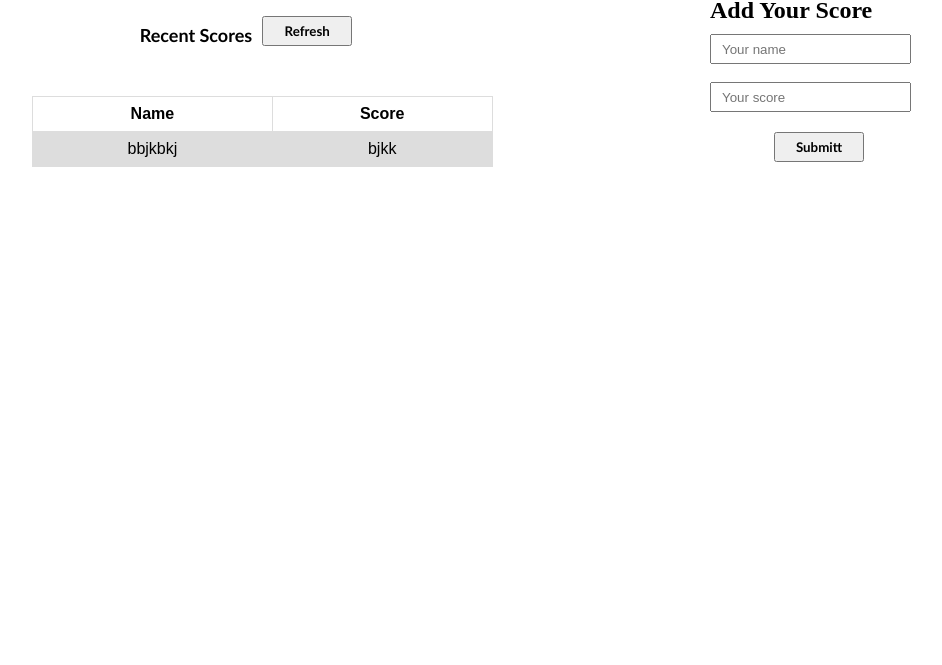
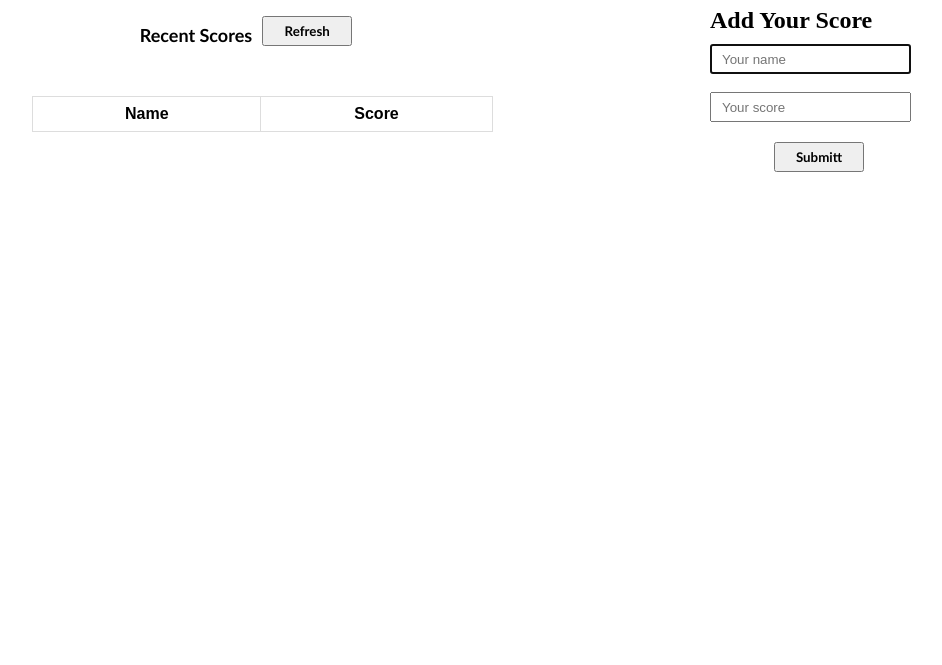
Before and after one commit to Fatima-hub333/Leaderboard, a website built with webpack: page src/index.html in a window 1280 px wide. Shown: the part 135-800 px from the top of the page, without its empty margins (250-1192 px from the left). Built offline with nearby package versions, Linux system fonts and the light colour scheme.

Commit message:
Fix css issues & set id's in index.html for JS functionalities

```diff
--- a/src/index.html
+++ b/src/index.html
@@ -3,7 +3,6 @@
 <head>
   <meta charset="UTF-8">
   <meta name="viewport" content="width=device-width, initial-scale=1.0">
-  <link rel="stylesheet" href="style.css">
   <title>LeaderBoard App</title>
 </head>
 <body>
@@ -14,25 +13,25 @@
     </div>
     <div class="namewithscore">
       <table>
+        <thead>
         <tr>
           <th>Name</th>
           <th>Score</th>
         </tr>
-  <tr>
-    <td>bbjkbkj</td>
-    <td>bjkk</td>
-  </tr>
-
+        </thead>
+        <tbody id="tbody"></tbody>
       </table>
     </div>
   </div>
 
   <div class="addscore">
     <h2>Add Your Score</h2>
-    <input type="text" placeholder="Your name"> <br> <br>
-    <input type="text" placeholder="Your score">
+    <form id="score-form">
+    <input type="text" id="name" class="input" placeholder="Your name" required autofocus> <br> <br>
+    <input type="number" id="score" class="input" placeholder="Your score" required>
+    <button type="button" class="submit">Submitt</button>
 </div>
-<button type="button" class="submit">Submitt</button>
+</form>
 
 </body>
 </html>
--- a/src/style.css
+++ b/src/style.css
@@ -17,7 +17,7 @@ h1 {
 
 h2 {
   margin-left: 75%;
-  margin-top: -170px;
+  margin-top: -125px;
   margin-bottom: 10px;
 }
 
```
Lines whose indentation alone changed are shown as unchanged.
